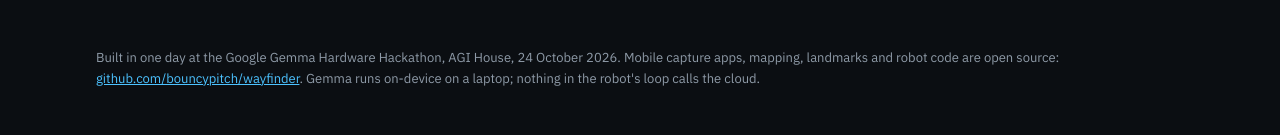
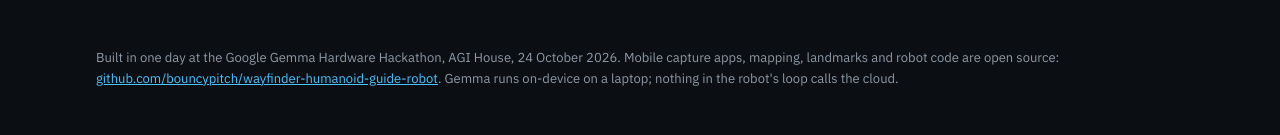
Before and after one commit to bouncypitch/humanoid-guide-robot, a plain HTML site: page docs/index.html in a window 1280 px wide. Shown: the part 11196-11331 px from the top of the page. Drawn offline with Linux system fonts and the light colour scheme.

Commit message:
Update links for the renamed repository
The repo was renamed to a descriptive name, which moves its GitHub Pages
site. Point README, site and script links at the new addresses.

Co-Authored-By: Claude Opus 5.5 <noreply@anthropic.com>
Agent-Thread-Id: b16ac58e-1f88-459a-93ca-29b6654e42cc

```diff
--- a/docs/index.html
+++ b/docs/index.html
@@ -107,7 +107,7 @@ footer { padding-block: 64px 48px; color: var(--muted); font-size: 13px; border-
     <span class="chip">10/10 routes walked in the twin</span>
     <span class="chip">23/30 random drops found their goal</span>
     <span class="chip">18 landmarks named by Gemma</span>
-    <a class="chip" href="https://github.com/bouncypitch/wayfinder" style="text-decoration:none">Open source on GitHub</a>
+    <a class="chip" href="https://github.com/bouncypitch/wayfinder-humanoid-guide-robot" style="text-decoration:none">Open source on GitHub</a>
   </div>
   <video src="assets/wayfinder_hero.mp4" poster="assets/wayfinder_hero.jpg" controls playsinline preload="metadata" aria-label="Wayfinder demo film: a guest asks the K1 for the kitchen and it walks her there, narrating"></video>
   <p class="sub-note">Turn the sound on. The guest arrives at the front door, asks for the kitchen, and the K1 walks her 36 m there, narrating the house as it goes. Simulation; walking shown at 2x. Voices in this video are by ElevenLabs; the live robot speaks with on-device text-to-speech.</p>
@@ -304,7 +304,7 @@ footer { padding-block: 64px 48px; color: var(--muted); font-size: 13px; border-
 </main>
 
 <footer class="wrap">
-  Built in one day at the Google Gemma Hardware Hackathon, AGI House, 24 October 2026. Mobile capture apps, mapping, landmarks and robot code are open source: <a href="https://github.com/bouncypitch/wayfinder">github.com/bouncypitch/wayfinder</a>. Gemma runs on-device on a laptop; nothing in the robot's loop calls the cloud.
+  Built in one day at the Google Gemma Hardware Hackathon, AGI House, 24 October 2026. Mobile capture apps, mapping, landmarks and robot code are open source: <a href="https://github.com/bouncypitch/wayfinder-humanoid-guide-robot">github.com/bouncypitch/wayfinder-humanoid-guide-robot</a>. Gemma runs on-device on a laptop; nothing in the robot's loop calls the cloud.
 </footer>
 
 </body>
```
Also changed, not shown: 1 other file.
